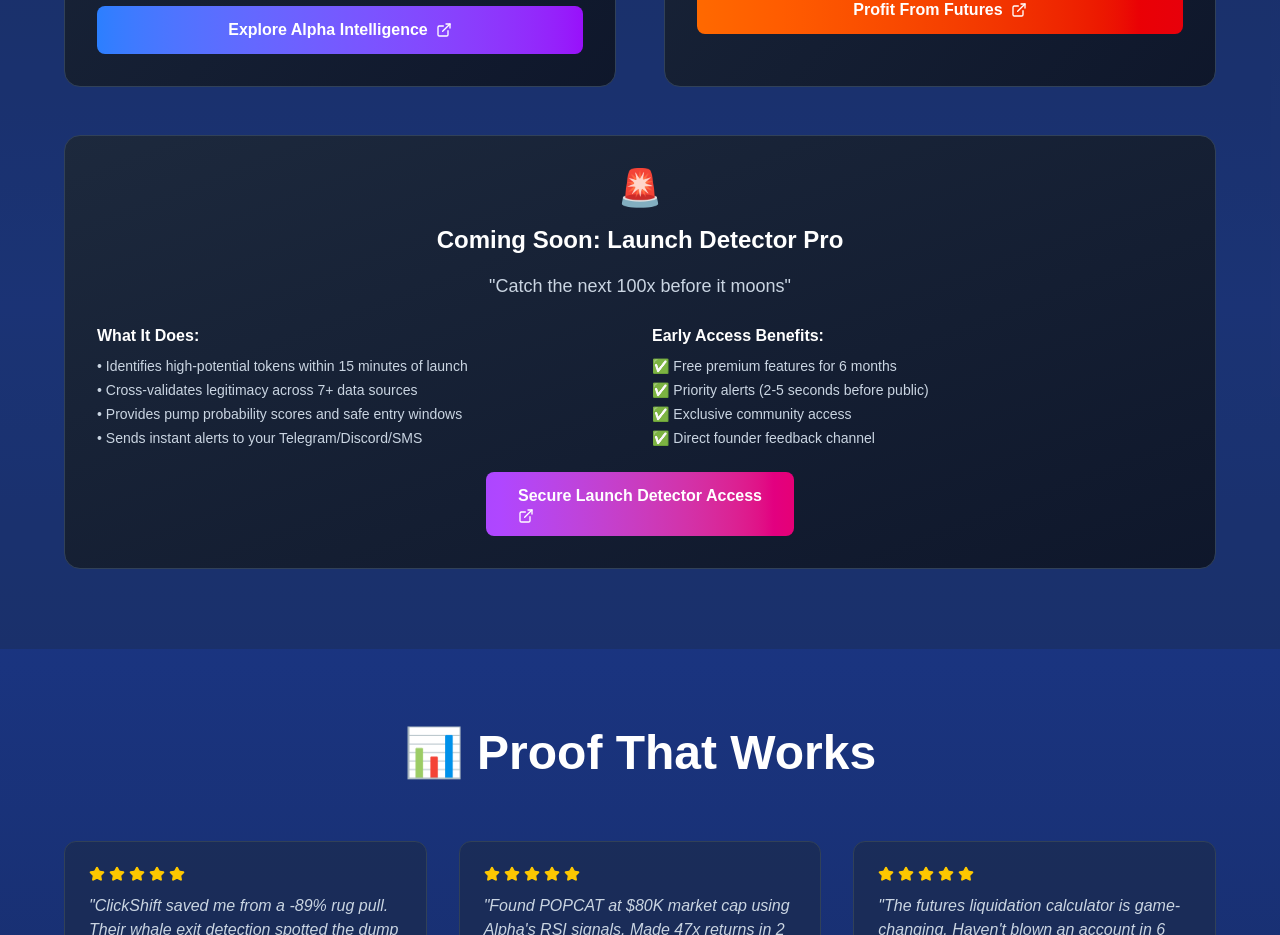
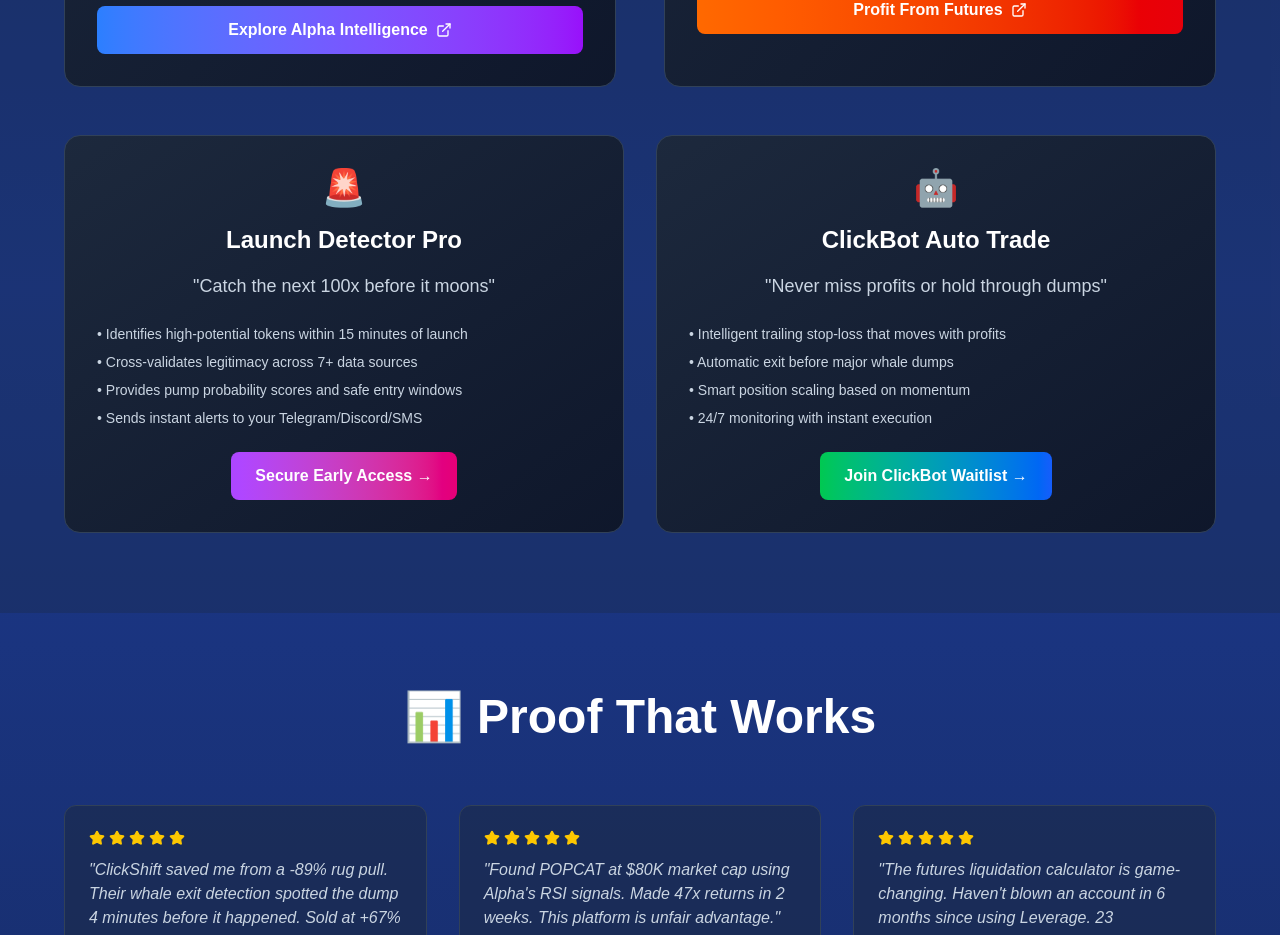
Before and after one commit to Clickshift-Founder/clickshift-homepage, a Next.js app: page / in a window 1280 px wide. Shown: the part 2220-3155 px from the top of the page. Built offline with nearby package versions, Linux system fonts and the light colour scheme.

Commit message:
fixing autobot

```diff
--- a/src/app/page.tsx
+++ b/src/app/page.tsx
@@ -364,41 +364,49 @@
             </div>
           </div>
 
-          {/* Coming Soon */}
-          <div className="mt-12 bg-gradient-to-br from-slate-800 to-slate-900 rounded-2xl p-8 border border-slate-700 text-center">
-            <div className="text-4xl mb-4">🚨</div>
-            <h3 className="text-2xl font-bold mb-4">Coming Soon: Launch Detector Pro</h3>
-            <p className="text-lg text-slate-300 mb-6">"Catch the next 100x before it moons"</p>
+           {/* Coming Soon - Updated with ClickBot */}
+            <div className="mt-12 grid md:grid-cols-2 gap-8">
+              {/* Launch Detector */}
+              <div className="bg-gradient-to-br from-slate-800 to-slate-900 rounded-2xl p-8 border border-slate-700 text-center">
+                <div className="text-4xl mb-4">🚨</div>
+                <h3 className="text-2xl font-bold mb-4">Launch Detector Pro</h3>
+                <p className="text-lg text-slate-300 mb-6">"Catch the next 100x before it moons"</p>
 
-            <div className="grid md:grid-cols-2 gap-6 mb-6">
-              <div className="text-left">
-                <h4 className="font-semibold mb-2">What It Does:</h4>
-                <ul className="space-y-1 text-sm text-slate-300">
+                <ul className="space-y-2 mb-6 text-sm text-slate-300 text-left">
                   <li>• Identifies high-potential tokens within 15 minutes of launch</li>
                   <li>• Cross-validates legitimacy across 7+ data sources</li>
                   <li>• Provides pump probability scores and safe entry windows</li>
                   <li>• Sends instant alerts to your Telegram/Discord/SMS</li>
                 </ul>
+
+                <button onClick={() => window.location.href = "https://alpha.clickshift.io"}
+                className="bg-gradient-to-r from-purple-500 to-pink-600 px-6 py-3 rounded-lg font-semibold hover:from-purple-600 hover:to-pink-700 transition-all">
+                  Secure Early Access →
+                </button>
               </div>
-              <div className="text-left">
-                <h4 className="font-semibold mb-2">Early Access Benefits:</h4>
-                <ul className="space-y-1 text-sm text-slate-300">
-                  <li>✅ Free premium features for 6 months</li>
-                  <li>✅ Priority alerts (2-5 seconds before public)</li>
-                  <li>✅ Exclusive community access</li>
-                  <li>✅ Direct founder feedback channel</li>
+
+              {/* ClickBot Auto Trade */}
+              <div className="bg-gradient-to-br from-slate-800 to-slate-900 rounded-2xl p-8 border border-slate-700 text-center">
+                <div className="text-4xl mb-4">🤖</div>
+                <h3 className="text-2xl font-bold mb-4">ClickBot Auto Trade</h3>
+                <p className="text-lg text-slate-300 mb-6">"Never miss profits or hold through dumps"</p>
+
+                <ul className="space-y-2 mb-6 text-sm text-slate-300 text-left">
+                  <li>• Intelligent trailing stop-loss that moves with profits</li>
+                  <li>• Automatic exit before major whale dumps</li>
+                  <li>• Smart position scaling based on momentum</li>
+                  <li>• 24/7 monitoring with instant execution</li>
                 </ul>
+
+                <button
+                onClick={() => window.location.href = "https://alpha.clickshift.io"}
+                className="bg-gradient-to-r from-green-500 to-blue-600 px-6 py-3 rounded-lg font-semibold hover:from-green-600 hover:to-blue-700 transition-all">
+                  Join ClickBot Waitlist →
+                </button>
               </div>
             </div>
-
-            <button onClick={() => window.open('https://t.me/ClickShiftAlerts', '_blank')}
-            className="bg-gradient-to-r from-purple-500 to-pink-600 px-8 py-3 rounded-lg font-semibold hover:from-purple-600 hover:to-pink-700 transition-all">
-              <span>Secure Launch Detector Access</span>
-               <ExternalLink className="h-4 w-4" />
-            </button>
           </div>
-        </div>
-      </section>
+        </section>
 
       {/* Testimonials */}
       <section className="py-20 px-4">
```
